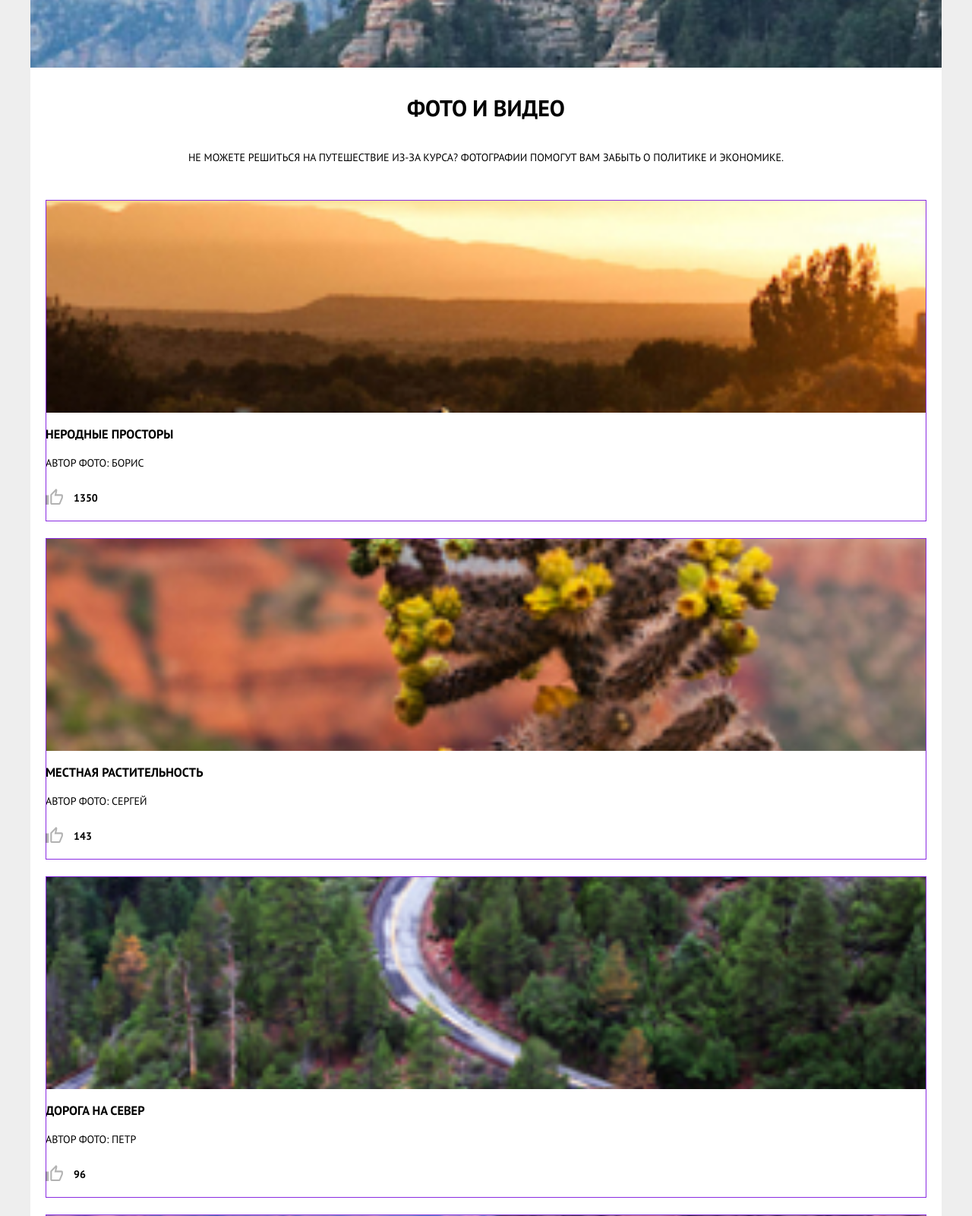
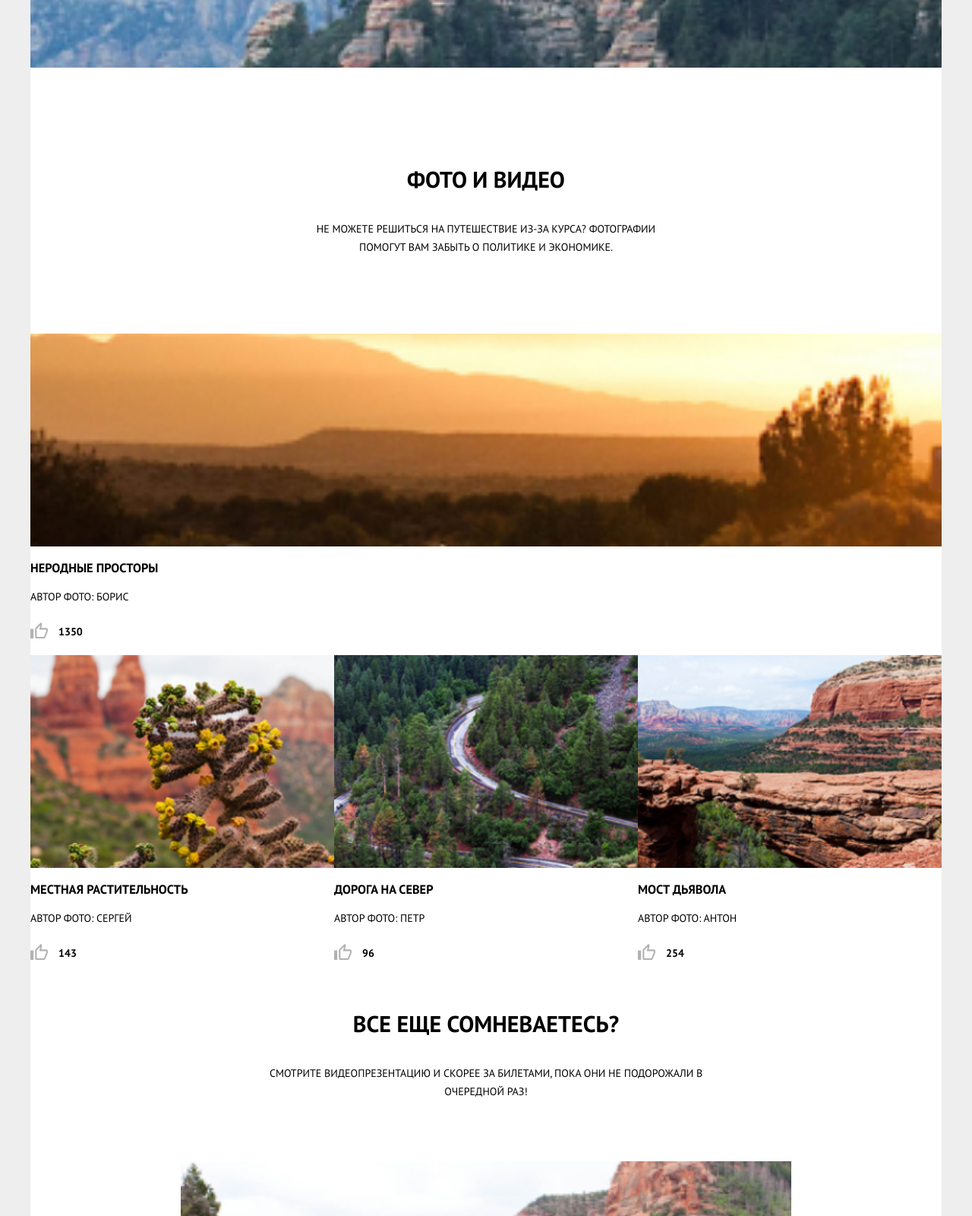
Before and after one commit to sees985/799915-sedona-22, a website: page source/catalog.html in a window 1280 px wide. Shown: the part 260-1860 px from the top of the page at 76% size. Drawn offline with nearby package versions, Linux system fonts and the light colour scheme; files that its build step writes are made by us from their sources.

Commit message:
add initial attempt for adaptive layout in catalog page

```diff
--- a/source/catalog.html
+++ b/source/catalog.html
@@ -43,7 +43,7 @@
         <p class="page-article__text">Не можете решиться на путешествие из-за курса? Фотографии помогут вам забыть о политике и экономике.</p>
       </div>
       <div class="gallery__photo-list">
-        <div class="gallery__photo-item">
+        <div class="gallery__photo-item gallery__photo-item--first">
           <article class="photo-card">
             <a class="photo-card__photo" href="">
               <img src="img/photo-foreign-lands.jpg" width="280" height="280" alt="Дорога, ведущая в городок Седона">
--- a/source/less/blocks/gallery.less
+++ b/source/less/blocks/gallery.less
@@ -2,13 +2,39 @@
   padding: 40px 0 49px;
   outline: @black 1px;
   outline-offset: -1px;
+
+  @media (min-width: @tablet-width) {
+    padding: 40px 60px 49px;
+  }
+
+  @media (min-width: @desktop-width) {
+    padding: 40px 0 49px;
+  }
 }
 
 .gallery__intro {
   padding: 0 20px 22px 20px;
   margin-bottom: 22px;
-  outline: blueviolet 1px;
-  outline-offset: -1px;
+
+  @media (min-width: @tablet-width) {
+    padding: 60px 106px 74px;
+  }
+
+  @media (min-width: @desktop-width) {
+    padding: 94px 370px 80px;
+  }
+}
+
+.gallery__photo-list {
+  @media (min-width: @tablet-width) {
+    display: grid;
+    grid-template-columns: 1fr 1fr;
+    grid-template-rows: auto;
+  }
+
+  @media (min-width: @desktop-width) {
+    grid-template-columns: 1fr 1fr 1fr;
+  }
 }
 
 .gallery__photo-item {
@@ -18,4 +44,21 @@
   &:last-child {
     margin-bottom: 0;
   }
+
+  @media (min-width: @tablet-width) {
+    margin-bottom: 0;
+    padding: 0;
+
+    &--first {
+      grid-column-start: 1;
+      grid-column-end: 3;
+    }
+  }
+
+  @media (min-width: @desktop-width) {
+    &--first {
+      grid-column-start: 1;
+      grid-column-end: 4;
+    }
+  }
 }
--- a/source/less/blocks/photo-card.less
+++ b/source/less/blocks/photo-card.less
@@ -1,8 +1,3 @@
-.photo-card {
-  outline: blueviolet solid 1px;
-  outline-offset: -1px;
-}
-
 .photo-card__photo {
   display: block;
   width: 100%;
--- a/source/less/blocks/video-presentation.less
+++ b/source/less/blocks/video-presentation.less
@@ -1,5 +1,19 @@
+.video-presentation {
+  @media (min-width: @tablet-width) {
+    padding: 0 60px;
+  }
+
+  @media (min-width: @desktop-width) {
+    padding: 0 198px 84px;
+  }
+}
+
 .video-presentation__intro {
-  padding: 0 20px 22px 20px;
+  padding: 0 20px 22px;
+
+  @media (min-width: @tablet-width) {
+    padding: 0 100px 80px;
+  }
 }
 
 .video-presentation__card {
--- a/source/less/blocks/video.less
+++ b/source/less/blocks/video.less
@@ -1,6 +1,4 @@
 .video {
-  outline: blueviolet solid 1px;
-  outline-offset: -1px;
   position: relative;
 }
 
```
